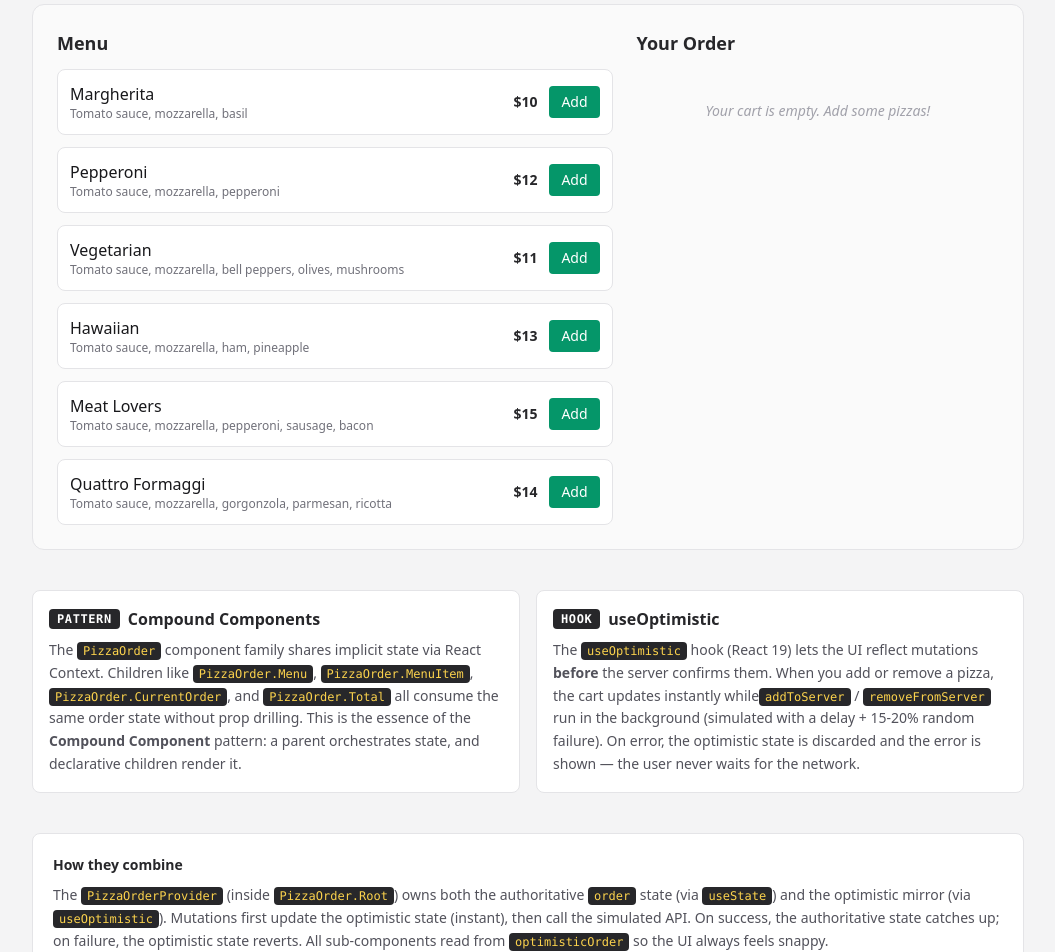
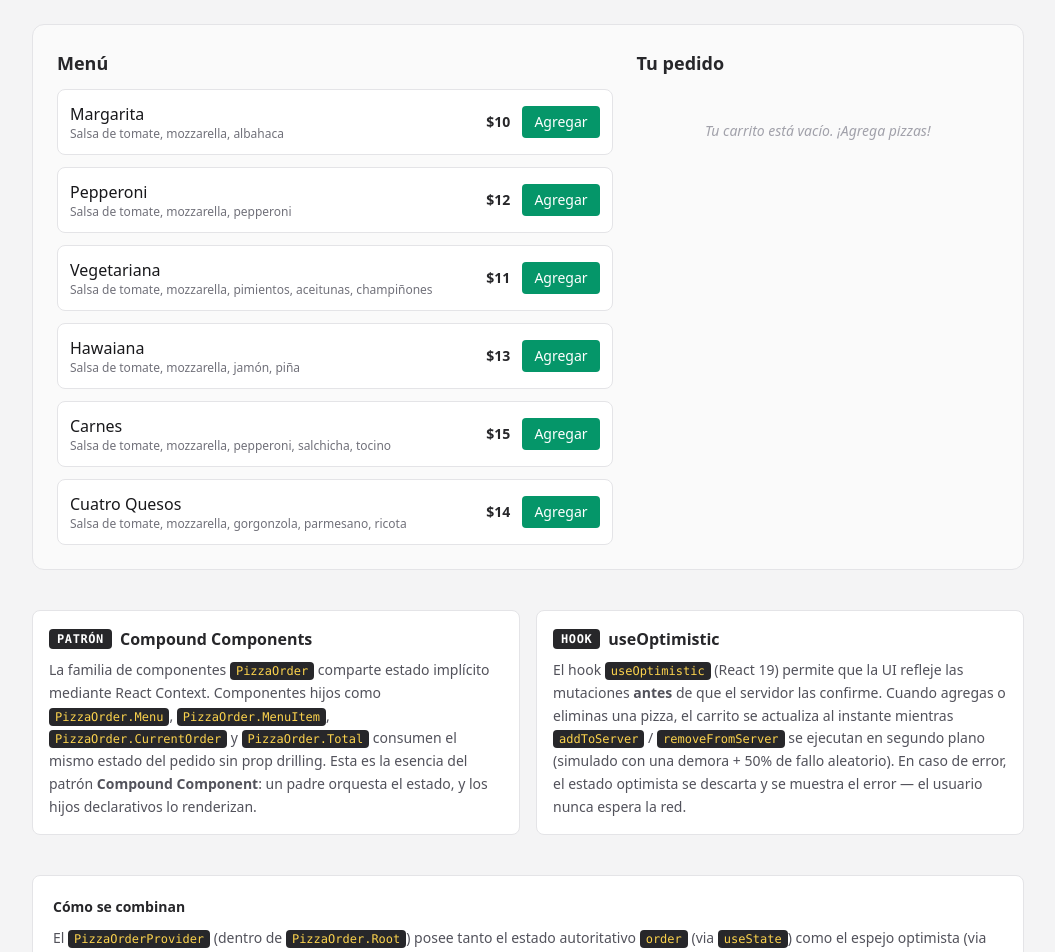
Before and after one commit to LeonidasGarcia/compound-and-optimistic, a Next.js app: page / in a window 1280 px wide. Shown: the part 160-1112 px from the top of the page, without its empty margins (112-1167 px from the left). Built offline with nearby package versions, Linux system fonts and the light colour scheme.

Commit message:
feat: translate application content to Spanish

```diff
--- a/src/app/layout.tsx
+++ b/src/app/layout.tsx
@@ -2,16 +2,16 @@ import type { Metadata } from "next";
 import "./globals.css";
 
 export const metadata: Metadata = {
-  title: "Compound & Optimistic — React Demo",
+  title: "Compound & Optimistic — Demo de React",
   description:
-    "Educational example of React Compound Components + useOptimistic hook",
+    "Ejemplo educativo de Compound Components de React + hook useOptimistic",
 };
 
 export default function RootLayout({
   children,
 }: Readonly<{ children: React.ReactNode }>) {
   return (
-    <html lang="en" className="h-full antialiased">
+    <html lang="es" className="h-full antialiased">
       <body className="min-h-full flex flex-col bg-zinc-100 text-zinc-900">
         {children}
       </body>
--- a/src/app/page.tsx
+++ b/src/app/page.tsx
@@ -41,9 +41,9 @@ export default function Home() {
           Compound <span className="text-zinc-400">&amp;</span> Optimistic
         </h1>
         <p className="text-zinc-500 max-w-xl mx-auto text-sm">
-          A hands-on demo of two React patterns working together:{" "}
-          <strong>Compound Components</strong> (shared state via Context) and{" "}
-          <strong>useOptimistic</strong> (instant UI updates with async sync).
+          Un demo práctico de dos patrones de React trabajando juntos:{" "}
+          <strong>Compound Components</strong> (estado compartido via Context) y{" "}
+          <strong>useOptimistic</strong> (actualizaciones instantáneas con sincronización asíncrona).
         </p>
       </header>
 
@@ -68,49 +68,51 @@ export default function Home() {
       </PizzaOrder.Root>
 
       <section className="grid grid-cols-1 md:grid-cols-2 gap-4">
-        <PatternCard title="Compound Components" badge="pattern">
+        <PatternCard title="Compound Components" badge="patrón">
           <p>
-            The <CodeTag>PizzaOrder</CodeTag> component family shares implicit
-            state via React Context. Children like{" "}
+            La familia de componentes <CodeTag>PizzaOrder</CodeTag> comparte
+            estado implícito mediante React Context. Componentes hijos como{" "}
             <CodeTag>PizzaOrder.Menu</CodeTag>,{" "}
             <CodeTag>PizzaOrder.MenuItem</CodeTag>,{" "}
-            <CodeTag>PizzaOrder.CurrentOrder</CodeTag>, and{" "}
-            <CodeTag>PizzaOrder.Total</CodeTag> all consume the same order state
-            without prop drilling. This is the essence of the{" "}
-            <strong>Compound Component</strong> pattern: a parent orchestrates
-            state, and declarative children render it.
+            <CodeTag>PizzaOrder.CurrentOrder</CodeTag> y{" "}
+            <CodeTag>PizzaOrder.Total</CodeTag> consumen el mismo estado del pedido
+            sin prop drilling. Esta es la esencia del patrón{" "}
+            <strong>Compound Component</strong>: un padre orquesta el
+            estado, y los hijos declarativos lo renderizan.
           </p>
         </PatternCard>
 
         <PatternCard title="useOptimistic" badge="hook">
           <p>
-            The <CodeTag>useOptimistic</CodeTag> hook (React 19) lets the UI
-            reflect mutations <strong>before</strong> the server confirms them.
-            When you add or remove a pizza, the cart updates instantly while
+            El hook <CodeTag>useOptimistic</CodeTag> (React 19) permite que la
+            UI refleje las mutaciones <strong>antes</strong> de que el servidor
+            las confirme. Cuando agregas o eliminas una pizza, el carrito se
+            actualiza al instante mientras{" "}
             <CodeTag>addToServer</CodeTag> / <CodeTag>removeFromServer</CodeTag>{" "}
-            run in the background (simulated with a delay + 15-20% random
-            failure). On error, the optimistic state is discarded and the error
-            is shown — the user never waits for the network.
+            se ejecutan en segundo plano (simulado con una demora + 50% de fallo
+            aleatorio). En caso de error, el estado optimista se descarta y se
+            muestra el error — el usuario nunca espera la red.
           </p>
         </PatternCard>
       </section>
 
       <section className="rounded-lg border border-zinc-200 bg-white p-5 text-sm text-zinc-600 leading-relaxed">
-        <h2 className="font-semibold text-zinc-800 mb-2">How they combine</h2>
+        <h2 className="font-semibold text-zinc-800 mb-2">Cómo se combinan</h2>
         <p>
-          The <CodeTag>PizzaOrderProvider</CodeTag> (inside{" "}
-          <CodeTag>PizzaOrder.Root</CodeTag>) owns both the authoritative{" "}
-          <CodeTag>order</CodeTag> state (via <CodeTag>useState</CodeTag>) and
-          the optimistic mirror (via <CodeTag>useOptimistic</CodeTag>).
-          Mutations first update the optimistic state (instant), then call the
-          simulated API. On success, the authoritative state catches up; on
-          failure, the optimistic state reverts. All sub-components read from{" "}
-          <CodeTag>optimisticOrder</CodeTag> so the UI always feels snappy.
+          El <CodeTag>PizzaOrderProvider</CodeTag> (dentro de{" "}
+          <CodeTag>PizzaOrder.Root</CodeTag>) posee tanto el estado
+          autoritativo <CodeTag>order</CodeTag> (via <CodeTag>useState</CodeTag>)
+          como el espejo optimista (via <CodeTag>useOptimistic</CodeTag>).
+          Las mutaciones primero actualizan el estado optimista (instantáneo),
+          luego llaman a la API simulada. En éxito, el estado autoritativo se
+          actualiza; en fallo, el estado optimista se revierte. Todos los
+          sub-componentes leen de <CodeTag>optimisticOrder</CodeTag> para que la
+          UI siempre se sienta rápida.
         </p>
       </section>
 
       <footer className="text-center text-xs text-zinc-400 pb-6">
-        Built with Next.js 16 &middot; React 19 &middot; Tailwind CSS 3.4
+        Construido con Next.js 16 &middot; React 19 &middot; Tailwind CSS 3.4
       </footer>
     </div>
   );
--- a/src/components/pizza-order/actions.tsx
+++ b/src/components/pizza-order/actions.tsx
@@ -19,7 +19,7 @@ export function PizzaOrderActions() {
             <circle className="opacity-25" cx="12" cy="12" r="10" stroke="currentColor" strokeWidth="4" />
             <path className="opacity-75" fill="currentColor" d="M4 12a8 8 0 018-8V0C5.373 0 0 5.373 0 12h4z" />
           </svg>
-          Syncing with server...
+          Sincronizando con el servidor...
         </div>
       )}
 
@@ -29,7 +29,7 @@ export function PizzaOrderActions() {
           disabled={isPending}
           className="w-full rounded border border-zinc-300 bg-white px-3 py-2 text-sm font-medium text-zinc-700 transition enabled:hover:bg-zinc-50 disabled:opacity-50"
         >
-          Clear Cart
+          Vaciar carrito
         </button>
       )}
     </div>
--- a/src/components/pizza-order/context.tsx
+++ b/src/components/pizza-order/context.tsx
@@ -115,10 +115,10 @@ export function PizzaOrderProvider({ children }: { children: React.ReactNode })
         if (result.success) {
           setOrder((prev) => orderReducer(prev, action));
         } else {
-          setError(result.error ?? "Unknown error");
+          setError(result.error ?? "Error desconocido");
         }
       } catch {
-        setError("Unexpected error occurred");
+        setError("Ocurrió un error inesperado");
       } finally {
         pendingActions.current -= 1;
         if (pendingActions.current <= 0) {
@@ -172,7 +172,7 @@ export function PizzaOrderProvider({ children }: { children: React.ReactNode })
 export function usePizzaOrder(): PizzaOrderContextType {
   const ctx = useContext(PizzaOrderContext);
   if (!ctx) {
-    throw new Error("usePizzaOrder must be used within a PizzaOrderProvider");
+    throw new Error("usePizzaOrder debe usarse dentro de un PizzaOrderProvider");
   }
   return ctx;
 }
--- a/src/components/pizza-order/current-order.tsx
+++ b/src/components/pizza-order/current-order.tsx
@@ -10,11 +10,11 @@ export function PizzaOrderCurrentOrder() {
   return (
     <div>
       <h2 className="text-lg font-semibold text-zinc-800 mb-3">
-        Your Order {count > 0 ? `(${count} item${count > 1 ? "s" : ""})` : ""}
+        Tu pedido {count > 0 ? `(${count} producto${count > 1 ? "s" : ""})` : ""}
       </h2>
       {count === 0 ? (
         <p className="text-sm text-zinc-400 italic py-8 text-center">
-          Your cart is empty. Add some pizzas!
+          Tu carrito está vacío. ¡Agrega pizzas!
         </p>
       ) : (
         <div className="space-y-2">
--- a/src/components/pizza-order/header.tsx
+++ b/src/components/pizza-order/header.tsx
@@ -5,7 +5,7 @@ export function PizzaOrderHeader() {
     <div className="mb-6">
       <h1 className="text-2xl font-bold text-zinc-900">Pizza Paradise</h1>
       <p className="text-sm text-zinc-500 mt-1">
-        Build your perfect order using Compound Components + useOptimistic
+        Construye tu pedido perfecto con Compound Components + useOptimistic
       </p>
     </div>
   );
--- a/src/components/pizza-order/menu-item.tsx
+++ b/src/components/pizza-order/menu-item.tsx
@@ -19,7 +19,7 @@ export function PizzaOrderMenuItem({ pizza }: { pizza: Pizza }) {
           disabled={isPending}
           className="rounded bg-emerald-600 px-3 py-1.5 text-sm font-medium text-white transition enabled:hover:bg-emerald-700 disabled:opacity-50"
         >
-          Add
+          Agregar
         </button>
       </div>
     </div>
--- a/src/components/pizza-order/menu.tsx
+++ b/src/components/pizza-order/menu.tsx
@@ -3,7 +3,7 @@
 export function PizzaOrderMenu({ children }: { children: React.ReactNode }) {
   return (
     <div>
-      <h2 className="text-lg font-semibold text-zinc-800 mb-3">Menu</h2>
+      <h2 className="text-lg font-semibold text-zinc-800 mb-3">Menú</h2>
       <div className="grid grid-cols-1 gap-3">{children}</div>
     </div>
   );
--- a/src/components/pizza-order/order-item.tsx
+++ b/src/components/pizza-order/order-item.tsx
@@ -10,7 +10,7 @@ export function PizzaOrderOrderItem({ item }: { item: OrderItem }) {
     <div className="flex items-center justify-between rounded-lg border border-zinc-200 bg-white p-3">
       <div className="flex-1 min-w-0 mr-3">
         <p className="font-medium text-zinc-900">{item.pizza.name}</p>
-        <p className="text-xs text-zinc-500">${item.pizza.price} each</p>
+        <p className="text-xs text-zinc-500">${item.pizza.price} c/u</p>
       </div>
       <div className="flex items-center gap-2 shrink-0">
         <div className="flex items-center rounded border border-zinc-300">
@@ -39,7 +39,7 @@ export function PizzaOrderOrderItem({ item }: { item: OrderItem }) {
           onClick={() => removeItem(item.pizza.id)}
           disabled={isPending}
           className="rounded p-1 text-zinc-400 transition enabled:hover:bg-red-50 enabled:hover:text-red-500 disabled:opacity-40"
-          aria-label="Remove"
+          aria-label="Eliminar"
         >
           <svg xmlns="http://www.w3.org/2000/svg" className="h-4 w-4" viewBox="0 0 20 20" fill="currentColor">
             <path fillRule="evenodd" d="M4.293 4.293a1 1 0 011.414 0L10 8.586l4.293-4.293a1 1 0 111.414 1.414L11.414 10l4.293 4.293a1 1 0 01-1.414 1.414L10 11.414l-4.293 4.293a1 1 0 01-1.414-1.414L8.586 10 4.293 5.707a1 1 0 010-1.414z" clipRule="evenodd" />
--- a/src/components/pizza-order/types.ts
+++ b/src/components/pizza-order/types.ts
@@ -33,10 +33,10 @@ export type PizzaOrderContextType = {
 };
 
 export const PIZZAS: Pizza[] = [
-  { id: "margherita", name: "Margherita", description: "Tomato sauce, mozzarella, basil", price: 10 },
-  { id: "pepperoni", name: "Pepperoni", description: "Tomato sauce, mozzarella, pepperoni", price: 12 },
-  { id: "vegetarian", name: "Vegetarian", description: "Tomato sauce, mozzarella, bell peppers, olives, mushrooms", price: 11 },
-  { id: "hawaiian", name: "Hawaiian", description: "Tomato sauce, mozzarella, ham, pineapple", price: 13 },
-  { id: "meat_lovers", name: "Meat Lovers", description: "Tomato sauce, mozzarella, pepperoni, sausage, bacon", price: 15 },
-  { id: "quattro_formaggi", name: "Quattro Formaggi", description: "Tomato sauce, mozzarella, gorgonzola, parmesan, ricotta", price: 14 },
+  { id: "margherita", name: "Margarita", description: "Salsa de tomate, mozzarella, albahaca", price: 10 },
+  { id: "pepperoni", name: "Pepperoni", description: "Salsa de tomate, mozzarella, pepperoni", price: 12 },
+  { id: "vegetarian", name: "Vegetariana", description: "Salsa de tomate, mozzarella, pimientos, aceitunas, champiñones", price: 11 },
+  { id: "hawaiian", name: "Hawaiana", description: "Salsa de tomate, mozzarella, jamón, piña", price: 13 },
+  { id: "meat_lovers", name: "Carnes", description: "Salsa de tomate, mozzarella, pepperoni, salchicha, tocino", price: 15 },
+  { id: "quattro_formaggi", name: "Cuatro Quesos", description: "Salsa de tomate, mozzarella, gorgonzola, parmesano, ricota", price: 14 },
 ];
--- a/src/lib/api.ts
+++ b/src/lib/api.ts
@@ -11,7 +11,7 @@ export async function addToServer(
   await delay(1200);
 
   if (Math.random() < 0.5) {
-    return { success: false, error: "Network error: could not reach server." };
+    return { success: false, error: "Error de red: no se pudo conectar con el servidor." };
   }
 
   return { success: true };
@@ -24,7 +24,7 @@ export async function removeFromServer(
   await delay(800);
 
   if (Math.random() < 0.15) {
-    return { success: false, error: "Network error: could not remove item." };
+    return { success: false, error: "Error de red: no se pudo eliminar el producto." };
   }
 
   return { success: true };
@@ -34,7 +34,7 @@ export async function clearServerOrder(): Promise<{ success: boolean; error?: st
   await delay(1000);
 
   if (Math.random() < 0.1) {
-    return { success: false, error: "Network error: could not clear order." };
+    return { success: false, error: "Error de red: no se pudo vaciar el pedido." };
   }
 
   return { success: true };
```
